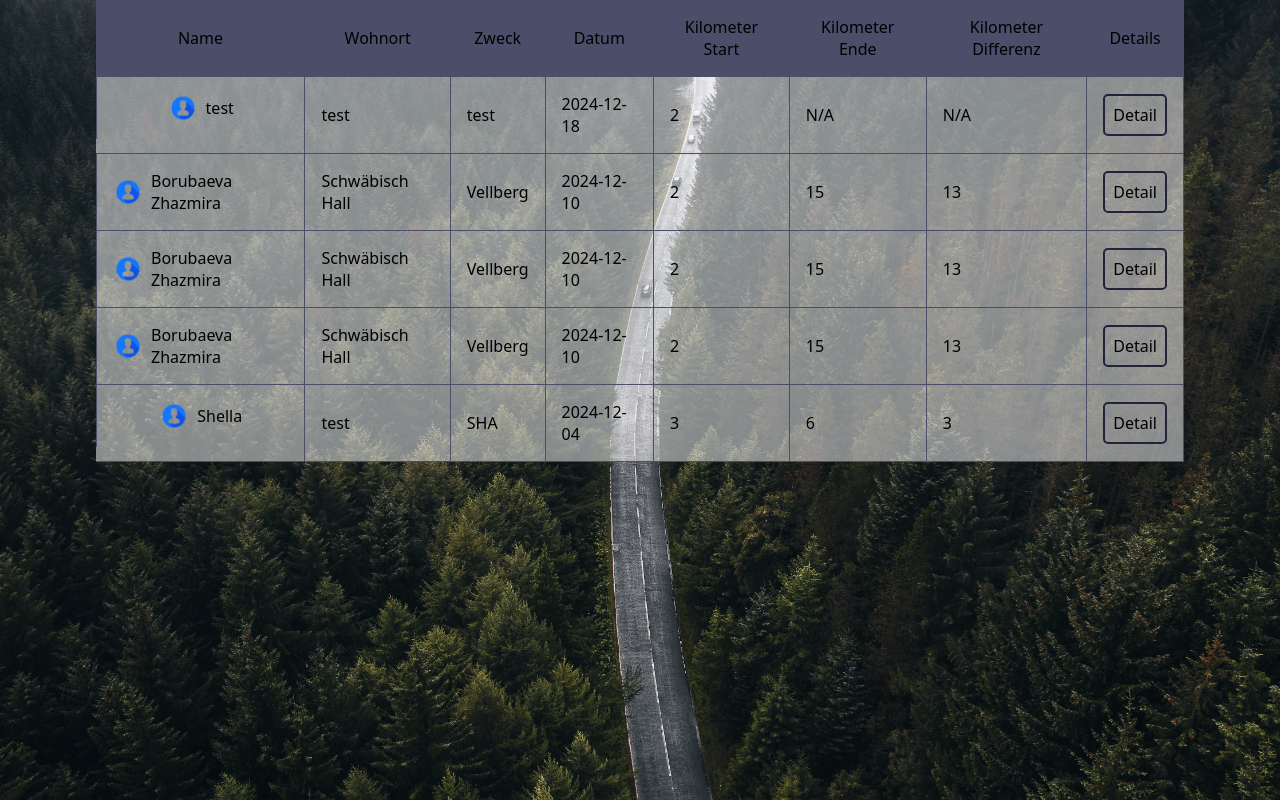
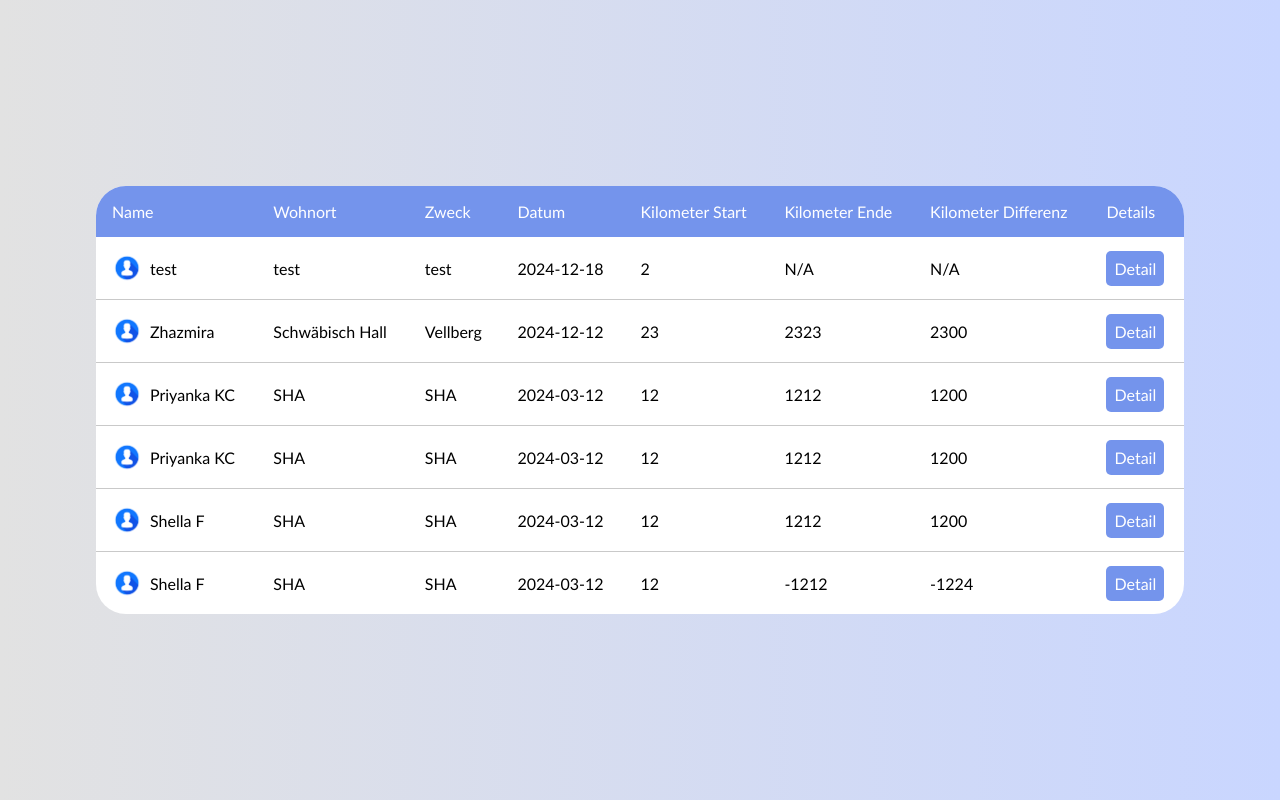
Before and after one commit to cheechay/Fahrtenprojekt, a PHP site: page /ausgabe.php in a window 1280 px wide. Run offline with PHP 8.4, Linux system fonts and the light colour scheme.

Commit message:
git ignore

```diff
--- a/ausgabe.css
+++ b/ausgabe.css
@@ -1,64 +1,13 @@
 
 body{
-    background-image: url(imgs/background.avif);
-    font-family: system-ui, -apple-system, BlinkMacSystemFont, 'Segoe UI', Roboto, Oxygen, Ubuntu, Cantarell, 'Open Sans', 'Helvetica Neue', sans-serif;
-    object-fit: contain;
+    background: linear-gradient(90deg, #e2e2e2, #c9d6ff);
+    font-family: "Gill Sans", sans-serif;
     height: 100vh;
-    background-repeat: no-repeat;
-    background-size: cover;
-    position: relative;
     margin: 0;
     display: flex;
-    align-items: centergit ;
+    align-items: center;
+    box-sizing: border-box;
 }
-/* body::after{
-    content: '';
-    position: absolute;
-    top: 0;
-    left: 0;
-    width: 100%;
-    height: 100%;
-    background-color: #000;
-    opacity: 0.5 ;
-    z-index: -1;
-    background: linear-gradient(177deg, rgb(255, 255, 255) 25%, rgba(255, 255, 255, 0) 44%);
-} */
-
-th{
-        padding: 1rem;
-        font-weight: 500;
-        text-transform: capitalize;
-        color: #000;
-}
-
-td:nth-child(1){
-    display: flex;
-    align-items: center;
-    justify-content: center;
-    gap: 0.5rem;
-    border: none;
-    border-left: 1px solid #4a4e69;
-}
-
-tr{
-    border-bottom: 1px solid #4a4e69;
-    padding: 1rem;
-
-}
-td{
-    border: 1px solid #4a4e69;
-    padding: 1rem;
-    color: #000;
-}
-table{
-    width: 100%;
-    position: sticky;
-    border-collapse: collapse;
-    background: transparent;
-    color: #fff;
-    position: relative;
-}
-
 .out-wrap{
     position: relative;
     width: 85%;
@@ -67,39 +16,64 @@ table{
     position: relative;
     overflow: hidden;
     position: relative;
+   border-radius: 30px;
 }
 
-.out-wrap::after{
-    content: '';
-    position: absolute;
-    top: 0;
-    left: 0;
+
+table{
     width: 100%;
-    height: 100%;
-    background-color: #000;
-    opacity: 0.5 ;
-    z-index: -1;
-    background-image: linear-gradient(180deg, rgb(255, 255, 255) 135%, rgba(255, 255, 255, 5) 119%);
+    position: sticky;
+    border-collapse: collapse;
+    background-color: #fff;
+    color: #fff;
+    position: relative;
+}
+
+thead{
+    border-bottom-left-radius: 10px;
+    border-bottom-right-radius: 10px;
+    background-color: #7494ec;
+}
+
+th{
+    padding: 1rem;
+    font-weight: 500;
+    text-transform: capitalize;
+    color: #fff;
+    text-align: justify;
+}
+
+td:nth-child(1){
+    display: flex;
+    align-items: center;
+    justify-content: flex-start;
+    gap: 0.5rem;
+    border: none;
 
 }
 
-thead{
-    border-top-left-radius: 10px;
-    border-top-right-radius: 10px;
-    background-color: #4a4e69;
+tr{
+    border-bottom: 1px solid rgba(78,78,78,0.3);
+    padding: 1rem;
+
+}
+
+tr:last-child{
+    border: none;
+}
+td{
+    padding: 1rem;
+    color: #000;
 }
 
 a{
     text-decoration: none;
-    color: #000;
-    border: 2px solid #22223b;
+    color: #fff;
     padding: 0.5rem;
     border-radius: 5px;
-
-
+    background-color: #7494ec;
 }
 
 a:hover{
-    background-color: #9a8c98;
-    border: 2px solid #9a8c98;
+    background-color: #637ec7;
 }
--- a/fahrtenbuch.xml
+++ b/fahrtenbuch.xml
@@ -11,4 +11,4 @@
     <Km_end>3</Km_end>
     <Kmdiff>1</Kmdiff>
   </fahrten>
-<fahrten id="2"><name>Borubaeva Zhazmira</name><wohnort>Schwäbisch Hall</wohnort><zweck>Vellberg</zweck><datum>2024-12-10</datum><uhrzeit_von>06:50</uhrzeit_von><uhrzeit_bis>07:15</uhrzeit_bis><km_start>2</km_start><km_end>15</km_end><kmdiff>13</kmdiff></fahrten><fahrten id="3"><name>Borubaeva Zhazmira</name><wohnort>Schwäbisch Hall</wohnort><zweck>Vellberg</zweck><datum>2024-12-10</datum><uhrzeit_von>06:50</uhrzeit_von><uhrzeit_bis>07:15</uhrzeit_bis><km_start>2</km_start><km_end>15</km_end><kmdiff>13</kmdiff></fahrten><fahrten id="4"><name>Borubaeva Zhazmira</name><wohnort>Schwäbisch Hall</wohnort><zweck>Vellberg</zweck><datum>2024-12-10</datum><uhrzeit_von>06:50</uhrzeit_von><uhrzeit_bis>07:15</uhrzeit_bis><km_start>2</km_start><km_end>15</km_end><kmdiff>13</kmdiff></fahrten><fahrten id="5"><name>Shella</name><wohnort>test</wohnort><zweck>SHA</zweck><datum>2024-12-04</datum><uhrzeit_von>15:38</uhrzeit_von><uhrzeit_bis>16:38</uhrzeit_bis><km_start>3</km_start><km_end>6</km_end><kmdiff>3</kmdiff></fahrten></fahrtenbuch>
+<fahrten id="2"><name>Zhazmira</name><wohnort>Schwäbisch Hall</wohnort><zweck>Vellberg</zweck><datum>2024-12-12</datum><uhrzeit_von>23:23</uhrzeit_von><uhrzeit_bis>23:23</uhrzeit_bis><km_start>23</km_start><km_end>2323</km_end><kmdiff>2300</kmdiff></fahrten><fahrten id="3"><name>Priyanka KC</name><wohnort>SHA</wohnort><zweck>SHA</zweck><datum>2024-03-12</datum><uhrzeit_von>12:03</uhrzeit_von><uhrzeit_bis>13:13</uhrzeit_bis><km_start>12</km_start><km_end>1212</km_end><kmdiff>1200</kmdiff></fahrten><fahrten id="4"><name>Priyanka KC</name><wohnort>SHA</wohnort><zweck>SHA</zweck><datum>2024-03-12</datum><uhrzeit_von>12:03</uhrzeit_von><uhrzeit_bis>13:13</uhrzeit_bis><km_start>12</km_start><km_end>1212</km_end><kmdiff>1200</kmdiff></fahrten><fahrten id="5"><name>Shella F</name><wohnort>SHA</wohnort><zweck>SHA</zweck><datum>2024-03-12</datum><uhrzeit_von>12:03</uhrzeit_von><uhrzeit_bis>13:13</uhrzeit_bis><km_start>12</km_start><km_end>1212</km_end><kmdiff>1200</kmdiff></fahrten><fahrten id="6"><name>Shella F </name><wohnort>SHA</wohnort><zweck>SHA</zweck><datum>2024-03-12</datum><uhrzeit_von>12:03</uhrzeit_von><uhrzeit_bis>13:13</uhrzeit_bis><km_start>12</km_start><km_end>-1212</km_end><kmdiff>-1224</kmdiff></fahrten></fahrtenbuch>
```
Also changed, not shown: styles.css (+19 -7 lines), 1 other file.
